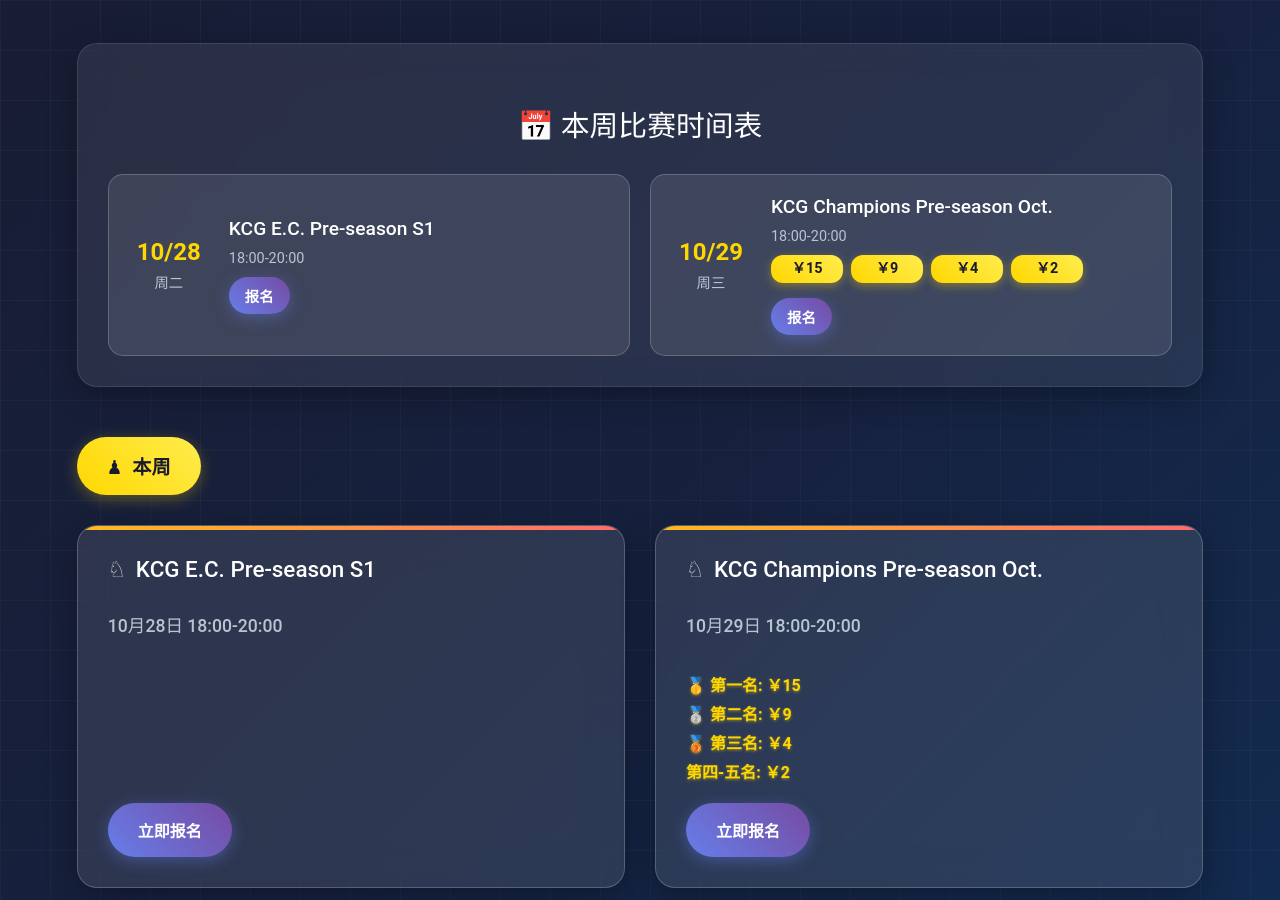
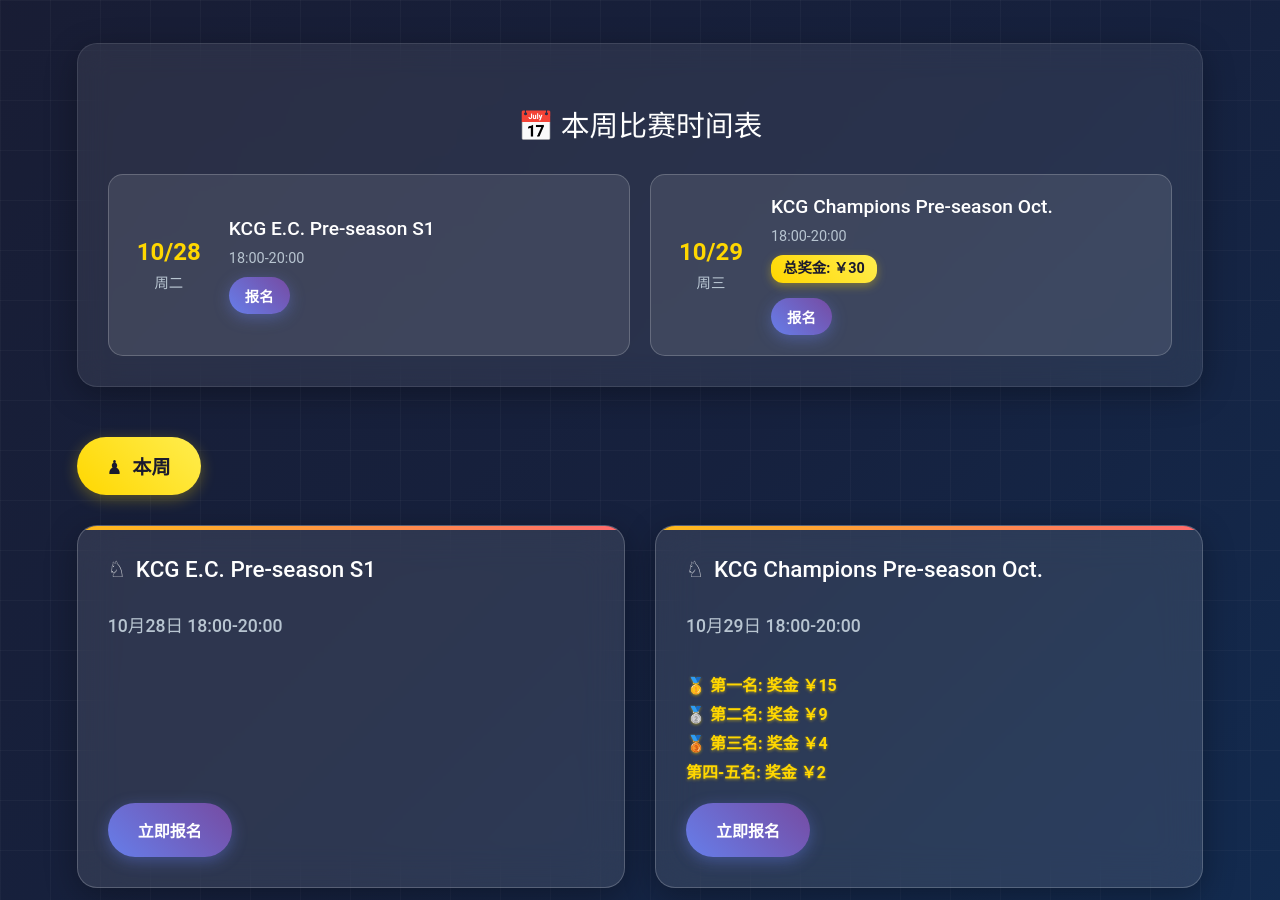
Before and after one commit to KCISEastCampus/Pages, a Jekyll site: the page built from chess.md, in a window 1280 px wide and 900 px high, scrolled down 799 px. Built offline with Jekyll 4.4.1, drawn with Linux system fonts in a browser that asks for light colours.

Commit message:
添加总奖金计算和奖金标签，优化比赛奖金展示

```diff
--- a/_layouts/chess.html
+++ b/_layouts/chess.html
@@ -496,9 +496,12 @@
               <div class="calendar-time">{{ match.start_time | date: "%H:%M" }}-{{ match.end_time | date: "%H:%M" }}</div>
               {% if match.prize_distribution %}
               <div class="calendar-prizes">
+                {% assign total_prize = 0 %}
                 {% for prize in match.prize_distribution %}
-                <span class="prize-badge">{{ prize.amount }}</span>
+                  {% assign amount_num = prize.amount | remove: '￥' | to_integer %}
+                  {% assign total_prize = total_prize | plus: amount_num %}
                 {% endfor %}
+                <span class="prize-badge">总奖金: ￥{{ total_prize }}</span>
               </div>
               {% endif %}
               <a href="{{ match.link }}" target="_blank" class="calendar-link">报名</a>
@@ -534,7 +537,7 @@
             {% if match.prize_distribution %}
             <div class="match-prize-distribution">
               {% for prize in match.prize_distribution %}
-              <div class="prize-item">{{ prize.position }}: {{ prize.amount }}</div>
+              <div class="prize-item">{{ prize.position }}: 奖金 {{ prize.amount }}</div>
               {% endfor %}
             </div>
             {% endif %}
@@ -556,7 +559,7 @@
             {% if match.prize_distribution %}
             <div class="match-prize-distribution">
               {% for prize in match.prize_distribution %}
-              <div class="prize-item">{{ prize.position }}: {{ prize.amount }}</div>
+              <div class="prize-item">{{ prize.position }}: 奖金 {{ prize.amount }}</div>
               {% endfor %}
             </div>
             {% endif %}
@@ -578,7 +581,7 @@
             {% if match.prize_distribution %}
             <div class="match-prize-distribution">
               {% for prize in match.prize_distribution %}
-              <div class="prize-item">{{ prize.position }}: {{ prize.amount }}</div>
+              <div class="prize-item">{{ prize.position }}: 奖金 {{ prize.amount }}</div>
               {% endfor %}
             </div>
             {% endif %}
@@ -609,7 +612,7 @@
             {% if match.prize_distribution %}
             <div class="match-prize-distribution">
               {% for prize in match.prize_distribution %}
-              <div class="prize-item">{{ prize.position }}: {{ prize.amount }}</div>
+              <div class="prize-item">{{ prize.position }}: 奖金 {{ prize.amount }}</div>
               {% endfor %}
             </div>
             {% endif %}
```
